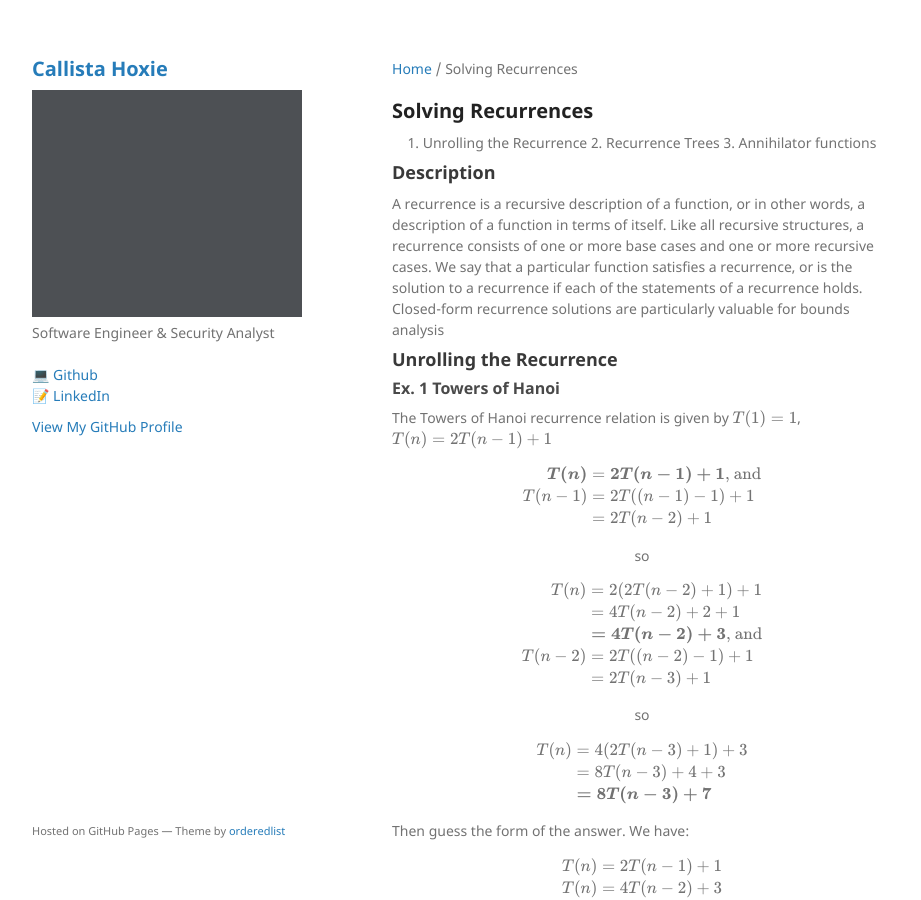
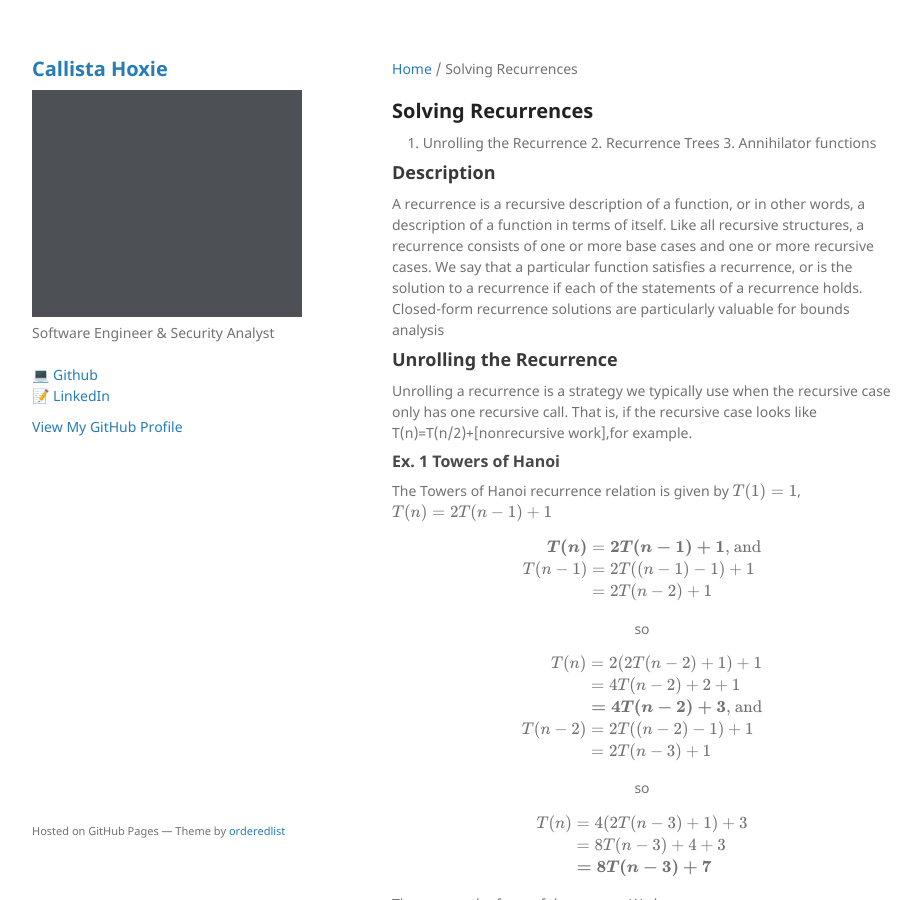
Before and after one commit to callistajosette/callistajosette.github.io, a Jekyll site: the page built from project-crease.md, in a window 1280 px wide and 900 px high. Shown: the whole window, without its empty margins (178-1099 px from the left). Built offline with Jekyll 4.4.1, drawn with Linux system fonts in a browser that asks for light colours; our own code applies the rules of GitHub Pages for plain Markdown files.

Commit message:
Update project-crease.md

```diff
--- a/project-crease.md
+++ b/project-crease.md
@@ -15,6 +15,7 @@ layout: default
 A recurrence is a recursive description of a function, or in other words, a description of a function in terms of itself. Like all recursive structures, a recurrence consists of one or more base cases and one or more recursive cases. We say that a particular function satisfies a recurrence, or is the solution to a recurrence if each of the statements of a recurrence holds. Closed-form recurrence solutions are particularly valuable for bounds analysis
 
 ## Unrolling the Recurrence
+Unrolling a recurrence is a strategy we typically use when the recursive case only has one recursive call. That is, if the recursive case looks like T(n)=T(n/2)+[nonrecursive work],for example.
 ### Ex. 1 Towers of Hanoi
 The Towers of Hanoi recurrence relation is given by $T(1) = 1$, $T(n) = 2T(n-1) + 1$
 <center>
```
